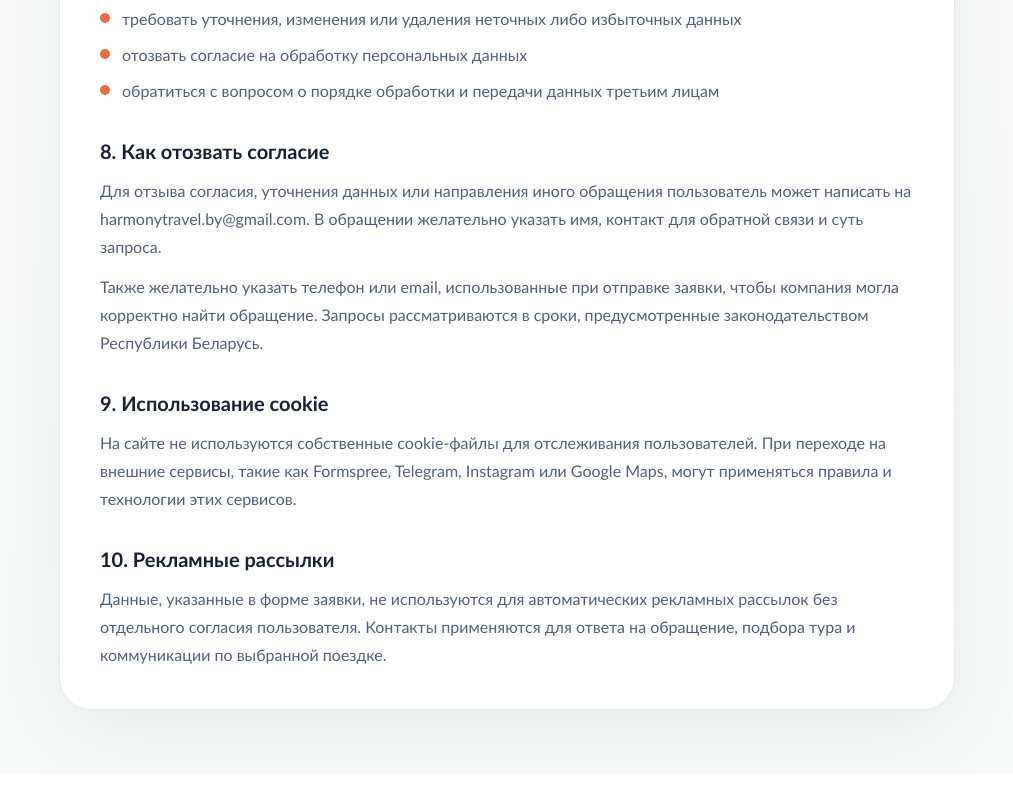
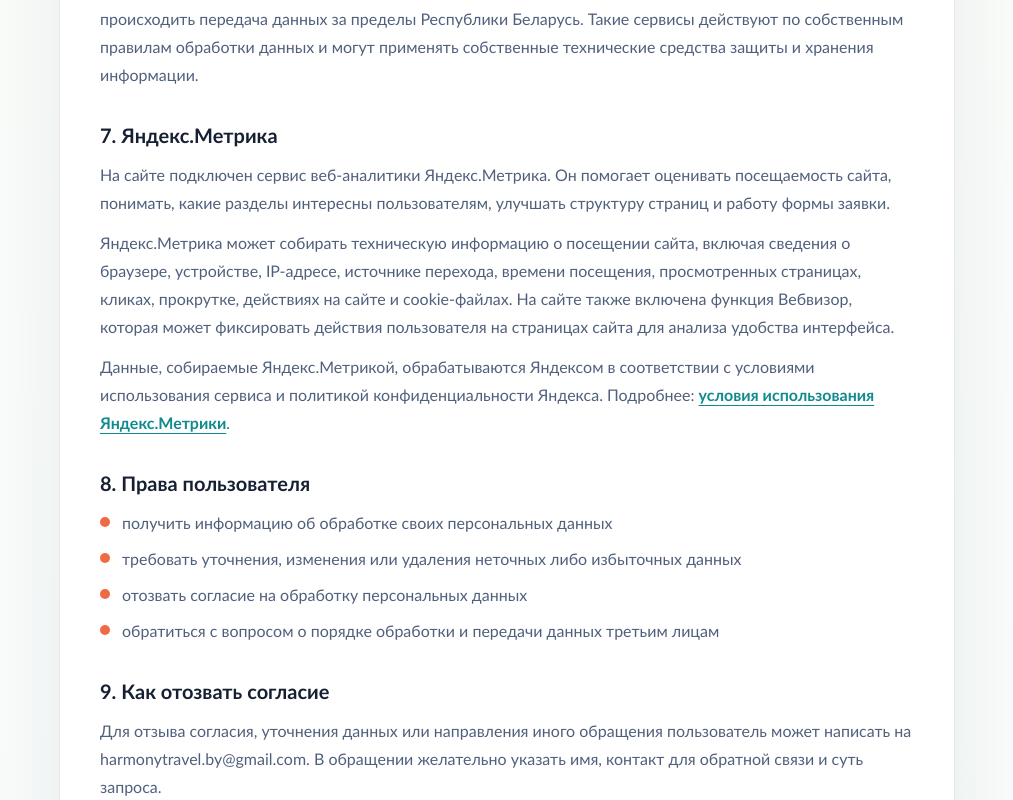
Before and after one commit to bonadysev/HarmonyTravel, a Next.js app: page /privacy-policy in a window 1280 px wide. Shown: the part 2620-3420 px from the top of the page, without its empty margins (133-1146 px from the left). Before the commit the page ends 3394 px from the top, so only its background shows below. Built offline with nearby package versions, Linux system fonts and the light colour scheme.

Commit message:
add yandex-metrika

```diff
--- a/app/layout.tsx
+++ b/app/layout.tsx
@@ -1,4 +1,5 @@
 import type { Metadata } from "next";
+import { YandexMetrika } from "@/components/yandex-metrika";
 import "./globals.css";
 
 export const metadata: Metadata = {
@@ -20,7 +21,10 @@ export default function RootLayout({
 }>) {
   return (
     <html lang="ru">
-      <body className="antialiased">{children}</body>
+      <body className="antialiased">
+        {children}
+        <YandexMetrika />
+      </body>
     </html>
   );
 }
--- a/app/privacy-policy/page.tsx
+++ b/app/privacy-policy/page.tsx
@@ -14,6 +14,7 @@ const collectedData = [
   "email для обратной связи",
   "интересы и пожелания по туру",
   "информация о выбранном туре или выезде",
+  "технические данные о посещении сайта, которые могут собираться сервисом Яндекс.Метрика: IP-адрес, сведения о браузере, устройстве, источнике перехода, действиях на страницах сайта и cookie-файлах",
 ];
 
 const terms = [
@@ -47,10 +48,12 @@ const processingPurposes = [
   "уточнение деталей поездки, стоимости и формата участия",
   "ведение коммуникации по выбранному туру и организационным вопросам",
   "подготовка предложения, бронирования или дальнейшего оформления туристической услуги",
+  "анализ посещаемости сайта, улучшение структуры страниц, удобства формы заявки и качества коммуникации с пользователями",
 ];
 
 const thirdPartyCategories = [
   "сервис приема заявок Formspree, через который обрабатывается форма на сайте",
+  "сервис веб-аналитики Яндекс.Метрика, который используется для анализа посещаемости сайта и действий пользователей на страницах",
   "каналы и сервисы коммуникации, включая Telegram, если пользователь сам выбирает этот способ связи",
   "туристические партнеры, перевозчики и иные исполнители, если это нужно для организации поездки",
   "лица и организации, которым данные должны быть переданы по требованиям законодательства",
@@ -170,7 +173,36 @@ export default function PrivacyPolicyPage() {
             </section>
 
             <section className="space-y-3">
-              <h2 className="text-xl font-black text-[color:var(--foreground)]">7. Права пользователя</h2>
+              <h2 className="text-xl font-black text-[color:var(--foreground)]">7. Яндекс.Метрика</h2>
+              <p>
+                На сайте подключен сервис веб-аналитики Яндекс.Метрика. Он помогает оценивать посещаемость
+                сайта, понимать, какие разделы интересны пользователям, улучшать структуру страниц и работу
+                формы заявки.
+              </p>
+              <p>
+                Яндекс.Метрика может собирать техническую информацию о посещении сайта, включая сведения
+                о браузере, устройстве, IP-адресе, источнике перехода, времени посещения, просмотренных
+                страницах, кликах, прокрутке, действиях на сайте и cookie-файлах. На сайте также включена
+                функция Вебвизор, которая может фиксировать действия пользователя на страницах сайта для
+                анализа удобства интерфейса.
+              </p>
+              <p>
+                Данные, собираемые Яндекс.Метрикой, обрабатываются Яндексом в соответствии с условиями
+                использования сервиса и политикой конфиденциальности Яндекса. Подробнее:{" "}
+                <a
+                  href="https://yandex.ru/legal/metrica_termsofuse/ru/"
+                  target="_blank"
+                  rel="noreferrer"
+                  className="font-black text-[color:var(--accent)] underline underline-offset-4"
+                >
+                  условия использования Яндекс.Метрики
+                </a>
+                .
+              </p>
+            </section>
+
+            <section className="space-y-3">
+              <h2 className="text-xl font-black text-[color:var(--foreground)]">8. Права пользователя</h2>
               <ul className="space-y-2">
                 {subjectRights.map((item) => (
                   <li key={item} className="flex gap-3">
@@ -182,7 +214,7 @@ export default function PrivacyPolicyPage() {
             </section>
 
             <section className="space-y-3">
-              <h2 className="text-xl font-black text-[color:var(--foreground)]">8. Как отозвать согласие</h2>
+              <h2 className="text-xl font-black text-[color:var(--foreground)]">9. Как отозвать согласие</h2>
               <p>
                 Для отзыва согласия, уточнения данных или направления иного обращения пользователь
                 может написать на {brand.email}. В обращении желательно указать имя, контакт для обратной связи и суть запроса.
@@ -195,16 +227,21 @@ export default function PrivacyPolicyPage() {
             </section>
 
             <section className="space-y-3">
-              <h2 className="text-xl font-black text-[color:var(--foreground)]">9. Использование cookie</h2>
+              <h2 className="text-xl font-black text-[color:var(--foreground)]">10. Использование cookie</h2>
               <p>
-                На сайте не используются собственные cookie-файлы для отслеживания пользователей. При
-                переходе на внешние сервисы, такие как Formspree, Telegram, Instagram или Google Maps,
+                Сайт может использовать cookie-файлы и аналогичные технологии, необходимые для работы
+                Яндекс.Метрики, анализа посещаемости и улучшения удобства сайта. Пользователь может
+                ограничить или отключить cookie в настройках браузера, однако это может повлиять на
+                корректность работы отдельных функций сайта и сервисов аналитики.
+              </p>
+              <p>
+                При переходе на внешние сервисы, такие как Formspree, Telegram, Instagram или Google Maps,
                 могут применяться правила и технологии этих сервисов.
               </p>
             </section>
 
             <section className="space-y-3">
-              <h2 className="text-xl font-black text-[color:var(--foreground)]">10. Рекламные рассылки</h2>
+              <h2 className="text-xl font-black text-[color:var(--foreground)]">11. Рекламные рассылки</h2>
               <p>
                 Данные, указанные в форме заявки, не используются для автоматических рекламных рассылок
                 без отдельного согласия пользователя. Контакты применяются для ответа на обращение,
--- /dev/null
+++ b/components/yandex-metrika.tsx
@@ -0,0 +1,43 @@
+import Script from "next/script";
+
+const YANDEX_METRIKA_ID = 109544158;
+
+export function YandexMetrika() {
+  return (
+    <>
+      <Script id="yandex-metrika-counter" strategy="afterInteractive">
+        {`
+          (function(m,e,t,r,i,k,a){
+            m[i]=m[i]||function(){(m[i].a=m[i].a||[]).push(arguments)};
+            m[i].l=1*new Date();
+            for (var j = 0; j < document.scripts.length; j++) {
+              if (document.scripts[j].src === r) { return; }
+            }
+            k=e.createElement(t),a=e.getElementsByTagName(t)[0],k.async=1,k.src=r,a.parentNode.insertBefore(k,a)
+          })(window, document, 'script', 'https://mc.yandex.ru/metrika/tag.js?id=${YANDEX_METRIKA_ID}', 'ym');
+
+          ym(${YANDEX_METRIKA_ID}, 'init', {
+            ssr: true,
+            webvisor: true,
+            clickmap: true,
+            ecommerce: "dataLayer",
+            referrer: document.referrer,
+            url: location.href,
+            accurateTrackBounce: true,
+            trackLinks: true
+          });
+        `}
+      </Script>
+
+      <noscript>
+        <div>
+          <img
+            src={`https://mc.yandex.ru/watch/${YANDEX_METRIKA_ID}`}
+            style={{ position: "absolute", left: "-9999px" }}
+            alt=""
+          />
+        </div>
+      </noscript>
+    </>
+  );
+}
```
